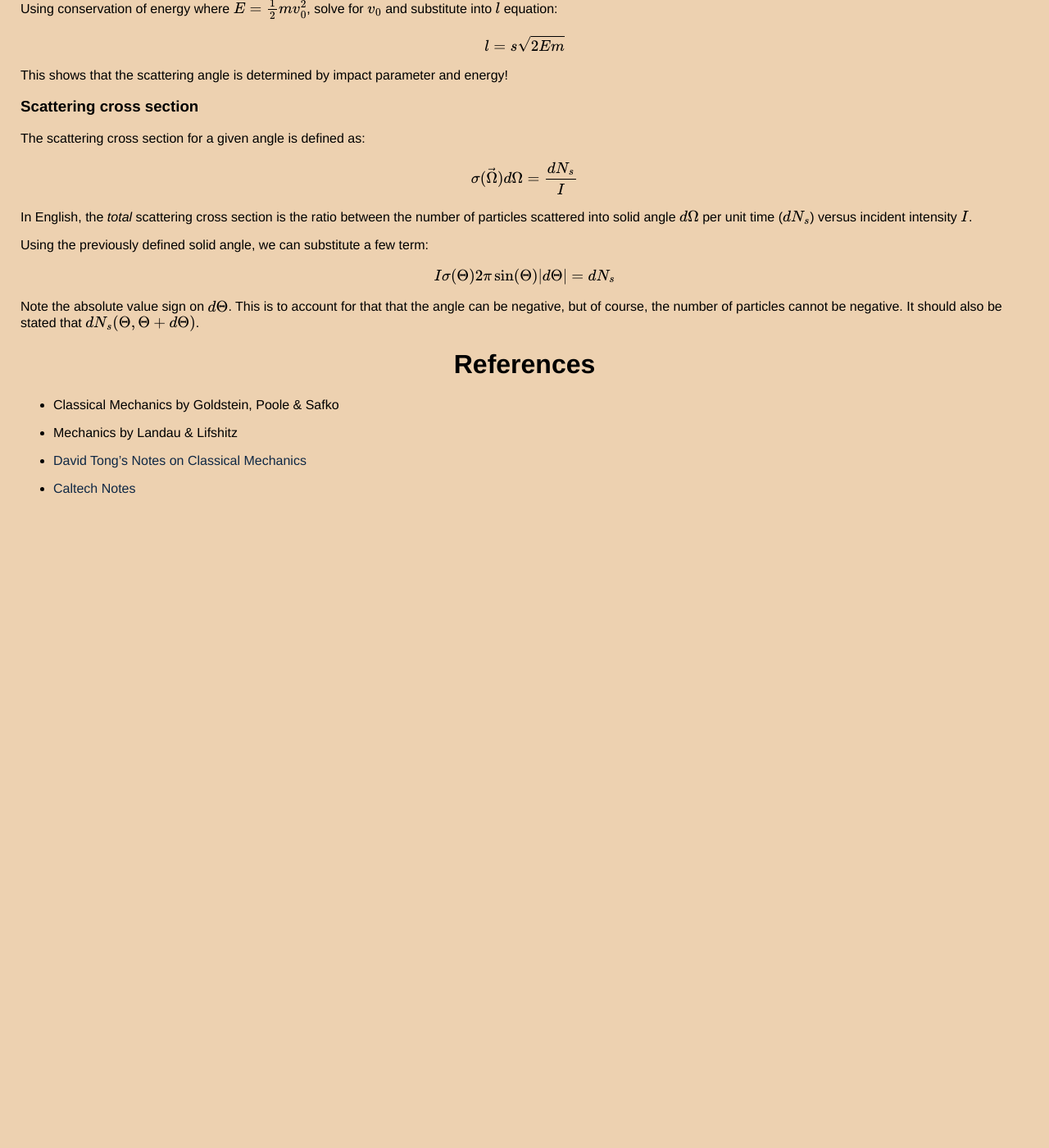
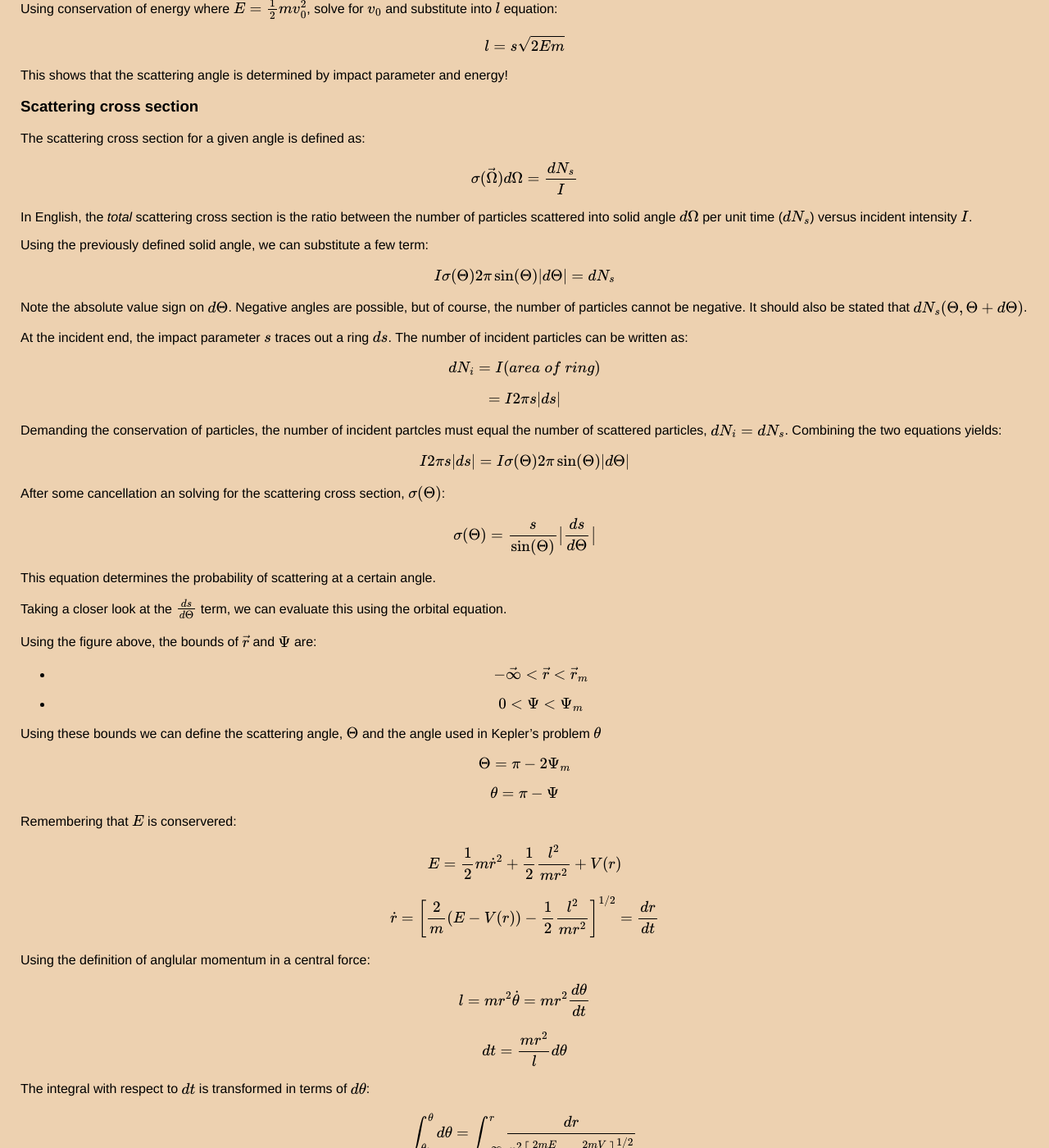
Before and after one commit to thaihangchung7/thaihangchung7.github.io, a Jekyll site: the page built from _notes/classical.md, in a window 1280 px wide and 1400 px high, scrolled down 23781 px. Shown: the whole window at 82% size. Built offline with Jekyll 4.4.1, drawn with Linux system fonts in a browser that asks for light colours; formulas are drawn with MathJax 3; before the commit the page ends 24411 px from its top, so only the background shows below that; some of the changed text lies outside the part shown.

```diff
--- a/_notes/classical.md
+++ b/_notes/classical.md
@@ -1017,9 +1017,57 @@
 
 $$ I \sigma (\Theta) 2 \pi \sin(\Theta) |d \Theta | = dN_{s} $$
 
-Note the absolute value sign on $$ d \Theta$$. This is to account for that that the angle can be negative, but of course, the number of particles cannot be negative. It should also be stated that $$ dN_{s} ( \Theta, \Theta + d\Theta) $$.
+Note the absolute value sign on $$ d \Theta$$. Negative angles are possible, but of course, the number of particles cannot be negative. It should also be stated that $$ dN_{s} ( \Theta, \Theta + d\Theta) $$.
 
+At the incident end, the impact parameter $$s$$ traces out a ring $$ds$$. The number of incident particles can be written as:
 
+$$ dN_{i} = I (area\; of\;ring)$$
+
+$$ = I 2 \pi s |ds| $$
+
+Demanding the conservation of particles, the number of incident partcles must equal the number of scattered particles, $$dN_{i} = dN_{s}$$. Combining the two equations yields:
+
+$$ I 2\pi s |ds| =  I \sigma (\Theta) 2 \pi \sin(\Theta) |d \Theta | $$
+
+After some cancellation an solving for the scattering cross section, $$\sigma(\Theta)$$:
+
+$$ \sigma(\Theta) = \frac{s}{\sin(\Theta)} \big| \frac{ds}{d\Theta} \big| $$
+
+This equation determines the probability of scattering at a certain angle.
+
+Taking a closer look at the $$ \frac{ds}{d\Theta} $$ term, we can evaluate this using the orbital equation.
+
+Using the figure above, the bounds of $$ \vec{r} $$ and $$ \Psi $$ are:
+
++ $$ - \vec{\infty} < \vec{r} < \vec{r}_{m} $$
+
++ $$ 0 < \Psi < \Psi_{m} $$
+
+Using these bounds we can define the scattering angle, $$ \Theta $$ and the angle used in Kepler's problem $$ \theta$$
+
+$$ \Theta = \pi - 2\Psi_{m} $$
+
+$$ \theta = \pi - \Psi $$
+
+Remembering that $$ E $$ is conservered:
+
+$$ E = \frac{1}{2} m \dot{r}^{2} + \frac{1}{2} \frac{l^{2}}{mr^{2}} + V(r) $$
+
+$$ \dot{r} = \bigg[ \frac{2}{m} (E - V(r) ) - \frac{1}{2} \frac{l^{2}}{mr^{2}} \bigg]^{1/2} = \frac{dr}{dt} $$
+
+Using the definition of anglular momentum in a central force:
+
+$$ l = mr^{2} \dot{\theta} = m r^{2} \frac{d\theta}{dt}$$
+
+$$ dt = \frac{m r^{2}}{l} d\theta $$
+
+The integral with respect to $$ dt $$ is transformed in terms of $$ d\theta $$:
+
+$$ \int^{\theta}_{\theta_{0}} d\theta = \int^{r}_{-\infty} \frac{dr}{r^{2} \big[ \frac{2mE}{l^{2}} - \frac{2mV}{l^{2} }  \big]^{1/2} } $$
+
+(Recognize that this was the solution to Kepler's problem!)
+
+Using the definition of angle $$\theta$$ we can play around with the bounds of the radius integral:
 
 
 
```
